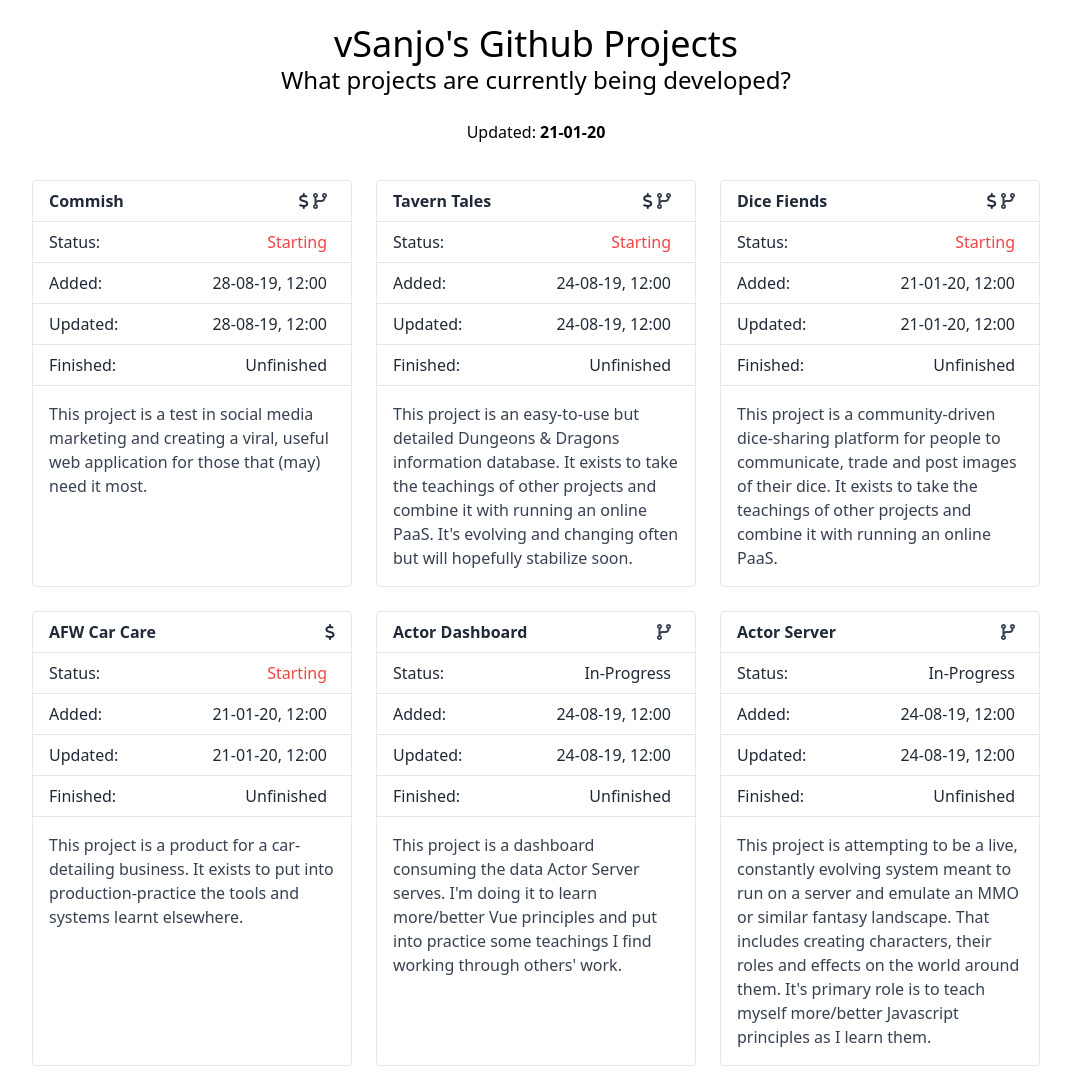
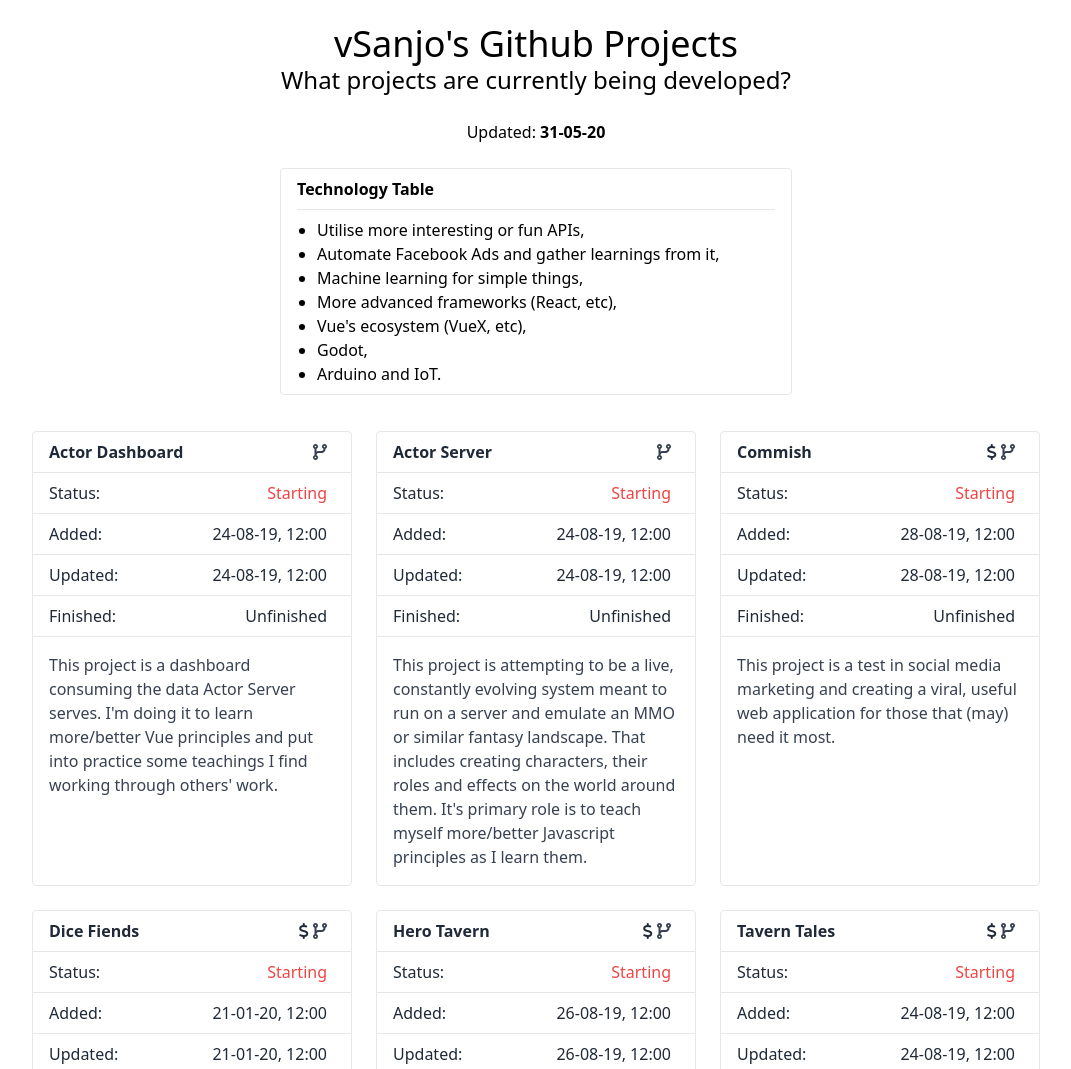
Before and after one commit to vSanjo/github, a website: page index.html in a window 1280 px wide. Shown: the top 1069 px of the page, without its empty margins (104-1175 px from the left). Drawn offline with nearby package versions, Linux system fonts and the light colour scheme.

Commit message:
Update projects.

```diff
--- a/index.html
+++ b/index.html
@@ -49,15 +49,43 @@
 
   <body>
     <div id="app">
+
       <div class="flex flex-wrap justify-center my-6">
         <h1 class="w-full text-center text-4xl">vSanjo's Github Projects</h1>
         <h2 class="w-full text-center text-2xl">
           What projects are currently being developed?
         </h2>
         <span class="mt-6"
-          >Updated: <span class="font-semibold">21-01-20</span></span
+          >Updated: <span class="font-semibold">31-05-20</span></span
         >
       </div>
+
+      <div class="flex justify-center mb-6">
+        <div class="flex flex-wrap border py-2 px-4 rounded max-w-lg">
+          <h3
+            class="w-full border-b pb-2 mb-2 font-semibold"
+            title="Technology I'd like to incorporate at some point"
+          >
+            Technology Table
+          </h3>
+          <ul>
+            <li class="list-disc ml-5">
+              Utilise more interesting or fun APIs,
+            </li>
+            <li class="list-disc ml-5">
+              Automate Facebook Ads and gather learnings from it,
+            </li>
+            <li class="list-disc ml-5">Machine learning for simple things,</li>
+            <li class="list-disc ml-5">
+              More advanced frameworks (React, etc),
+            </li>
+            <li class="list-disc ml-5">Vue's ecosystem (VueX, etc),</li>
+            <li class="list-disc ml-5">Godot,</li>
+            <li class="list-disc ml-5">Arduino and IoT.</li>
+          </ul>
+        </div>
+      </div>
+
       <div class="flex flex-wrap justify-center">
         <!-- Project Card -->
         <div
@@ -71,7 +99,11 @@
             >
               <h3 class="font-semibold">{{ project.name }}</h3>
               <span>
-                <i v-if="project.payable" v-bind:title="project.payableFrequency + ' | ' + project.payableAmount" class="fas fa-dollar-sign"></i>
+                <i
+                  v-if="project.payable"
+                  v-bind:title="project.payableFrequency + ' | ' + project.payableAmount"
+                  class="fas fa-dollar-sign"
+                ></i>
                 <a
                   v-if="project.url.length > 0"
                   v-bind:href="project.url"
@@ -130,15 +162,6 @@
         </div>
         <!-- End Project Card-->
       </div>
-      <div class="flex justify-center mb-6">
-        <div class="flex flex-wrap border py-2 px-4 rounded max-w-xs">
-          <h3 class="w-full border-b pb-2 mb-2 font-semibold">Upcoming</h3>
-          <ul>
-            <li class="list-disc ml-5">Learnings graph</li>
-            <li class="list-disc ml-5">Dynamic 'updated' dates</li>
-          </ul>
-        </div>
-      </div>
     </div>
     <script src="https://kit.fontawesome.com/a15aa7eef2.js"></script>
     <script>
@@ -182,7 +205,7 @@
           },
         },
         mounted() {
-          axios.get("./projects.json").then(data => {
+          axios.get("./projects.json").then((data) => {
             this.projects = data.data;
             return true;
           });
--- a/projects.json
+++ b/projects.json
@@ -1,4 +1,28 @@
 [
+  {
+    "dateAdded": { "$date": "2019-08-24T00:00:00.000Z" },
+    "dateFinished": { "$date": "1999-12-31T01:00:00.000Z" },
+    "dateModified": { "$date": "2019-08-24T00:00:00.000Z" },
+    "description": "This project is a dashboard consuming the data Actor Server serves. I'm doing it to learn more/better Vue principles and put into practice some teachings I find working through others' work.",
+    "name": "Actor Dashboard",
+    "status": 0,
+    "payable": false,
+    "payableFrequency": "N/A",
+    "payableAmount": 0,
+    "url": "https://github.com/vSanjo/actor-dashboard"
+  },
+  {
+    "dateAdded": { "$date": "2019-08-24T00:00:00.000Z" },
+    "dateFinished": { "$date": "1999-12-31T01:00:00.000Z" },
+    "dateModified": { "$date": "2019-08-24T00:00:00.000Z" },
+    "description": "This project is attempting to be a live, constantly evolving system meant to run on a server and emulate an MMO or similar fantasy landscape. That includes creating characters, their roles and effects on the world around them. It's primary role is to teach myself more/better Javascript principles as I learn them.",
+    "name": "Actor Server",
+    "status": 0,
+    "payable": false,
+    "payableFrequency": "N/A",
+    "payableAmount": 0,
+    "url": "https://github.com/vSanjo/actor-server"
+  },
   {
     "dateAdded": { "$date": "2019-08-28T00:00:00.000Z" },
     "dateFinished": { "$date": "1999-12-31T01:00:00.000Z" },
@@ -12,19 +36,6 @@
     "url": "https://github.com/vSanjo/commish"
   },
   {
-    "dateAdded": { "$date": "2019-08-24T00:00:00.000Z" },
-    "dateFinished": { "$date": "1999-12-31T01:00:00.000Z" },
-    "dateModified": { "$date": "2019-08-24T00:00:00.000Z" },
-    "description": "This project is an easy-to-use but detailed Dungeons \u0026 Dragons information database. It exists to take the teachings of other projects and combine it with running an online PaaS. It's evolving and changing often but will hopefully stabilize soon.",
-    "name": "Tavern Tales",
-    "status": 0,
-    "payable": true,
-    "payableFrequency": "Subscription",
-    "payableAmount": "USD$5",
-    "url": "https://github.com/vSanjo/tavern-tales"
-  },
-
-  {
     "dateAdded": { "$date": "2020-01-21T00:00:00.000Z" },
     "dateFinished": { "$date": "1999-12-31T01:00:00.000Z" },
     "dateModified": { "$date": "2020-01-21T00:00:00.000Z" },
@@ -37,40 +48,40 @@
     "url": "https://github.com/vSanjo/dice-fiends"
   },
   {
+    "dateAdded": { "$date": "2019-08-26T00:00:00.000Z" },
+    "dateFinished": { "$date": "1999-12-31T01:00:00.000Z" },
+    "dateModified": { "$date": "2019-08-26T00:00:00.000Z" },
+    "description": "This project is a character management platform for Dungeons \u0026 Dragons based TRPGs. It exists to learn things like data management on AWS, permissions and authentication and data-extrapolation from filetypes.",
+    "name": "Hero Tavern",
+    "status": 0,
+    "payable": true,
+    "payableFrequency": "Tiered Subscription",
+    "payableAmount": "USD$5 - USD$15",
+    "url": "https://github.com/vSanjo/hero-tavern"
+  },
+  {
+    "dateAdded": { "$date": "2019-08-24T00:00:00.000Z" },
+    "dateFinished": { "$date": "1999-12-31T01:00:00.000Z" },
+    "dateModified": { "$date": "2019-08-24T00:00:00.000Z" },
+    "description": "This project is an easy-to-use but detailed Dungeons \u0026 Dragons information database. It exists to take the teachings of other projects and combine it with running an online PaaS. It's evolving and changing often but will hopefully stabilize soon.",
+    "name": "Tavern Tales",
+    "status": 0,
+    "payable": true,
+    "payableFrequency": "Subscription",
+    "payableAmount": "USD$5",
+    "url": "https://github.com/vSanjo/tavern-tales"
+  },
+  {
     "dateAdded": { "$date": "2020-01-21T00:00:00.000Z" },
     "dateFinished": { "$date": "1999-12-31T01:00:00.000Z" },
     "dateModified": { "$date": "2020-01-21T00:00:00.000Z" },
     "description": "This project is a product for a car-detailing business. It exists to put into production-practice the tools and systems learnt elsewhere.",
     "name": "AFW Car Care",
-    "status": 0,
+    "status": 1,
     "payable": true,
     "payableFrequency": "One-Off",
     "payableAmount": "$750",
     "url": ""
-  },
-  {
-    "dateAdded": { "$date": "2019-08-24T00:00:00.000Z" },
-    "dateFinished": { "$date": "1999-12-31T01:00:00.000Z" },
-    "dateModified": { "$date": "2019-08-24T00:00:00.000Z" },
-    "description": "This project is a dashboard consuming the data Actor Server serves. I'm doing it to learn more/better Vue principles and put into practice some teachings I find working through others' work.",
-    "name": "Actor Dashboard",
-    "status": 1,
-    "payable": false,
-    "payableFrequency": "N/A",
-    "payableAmount": 0,
-    "url": "https://github.com/vSanjo/actor-dashboard"
-  },
-  {
-    "dateAdded": { "$date": "2019-08-24T00:00:00.000Z" },
-    "dateFinished": { "$date": "1999-12-31T01:00:00.000Z" },
-    "dateModified": { "$date": "2019-08-24T00:00:00.000Z" },
-    "description": "This project is attempting to be a live, constantly evolving system meant to run on a server and emulate an MMO or similar fantasy landscape. That includes creating characters, their roles and effects on the world around them. It's primary role is to teach myself more/better Javascript principles as I learn them.",
-    "name": "Actor Server",
-    "status": 1,
-    "payable": false,
-    "payableFrequency": "N/A",
-    "payableAmount": 0,
-    "url": "https://github.com/vSanjo/actor-server"
   },
   {
     "dateAdded": { "$date": "2019-08-24T00:00:00.000Z" },
@@ -84,24 +95,11 @@
     "payableAmount": 0,
     "url": "https://github.com/vSanjo/github"
   },
-
-  {
-    "dateAdded": { "$date": "2019-08-26T00:00:00.000Z" },
-    "dateFinished": { "$date": "1999-12-31T01:00:00.000Z" },
-    "dateModified": { "$date": "2019-08-26T00:00:00.000Z" },
-    "description": "This project is a character management platform for Dungeons \u0026 Dragons based TRPGs. It exists to learn things like data management on AWS, permissions and authentication and data-extrapolation from filetypes.",
-    "name": "Hero Tavern",
-    "status": 3,
-    "payable": true,
-    "payableFrequency": "Tiered Subscription",
-    "payableAmount": "USD$5 - USD$15",
-    "url": "https://github.com/vSanjo/hero-tavern"
-  },
   {
     "dateAdded": { "$date": "2019-08-25T00:00:00.000Z" },
     "dateFinished": { "$date": "1999-12-31T01:00:00.000Z" },
     "dateModified": { "$date": "2019-08-25T00:00:00.000Z" },
-    "description": "This project is a simple text-based game to learn game-development, iOS and Unity.",
+    "description": "This project is a simple text-based game to learn game-development, iOS, Unity and Godot.",
     "name": "Petrichor",
     "status": 4,
     "payable": true,
```
